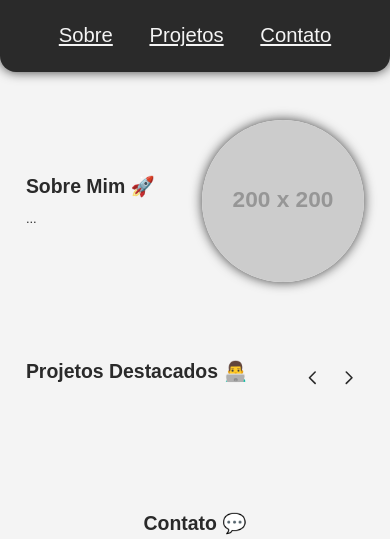
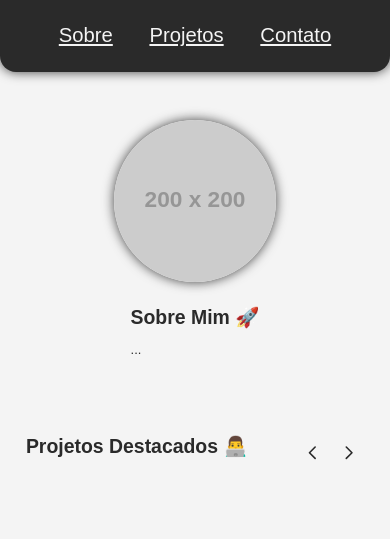
Before and after one commit to flpmartins/flp-portfolio, a plain HTML site: page index.html in a window 390 px wide. Shown: the top 539 px of the page. Drawn offline with Linux system fonts and the light colour scheme; no server answers; placeholder pictures from the web are drawn by us; a web font is replaced by a local one.

Commit message:
feat: adjustment mobile

```diff
--- a/portfolio.css
+++ b/portfolio.css
@@ -430,4 +430,8 @@ img.visible {
     max-width: 250px;
     justify-content: center;
   }
+
+  .intro-section {
+    flex-direction: column-reverse;
+  }
 }
```
